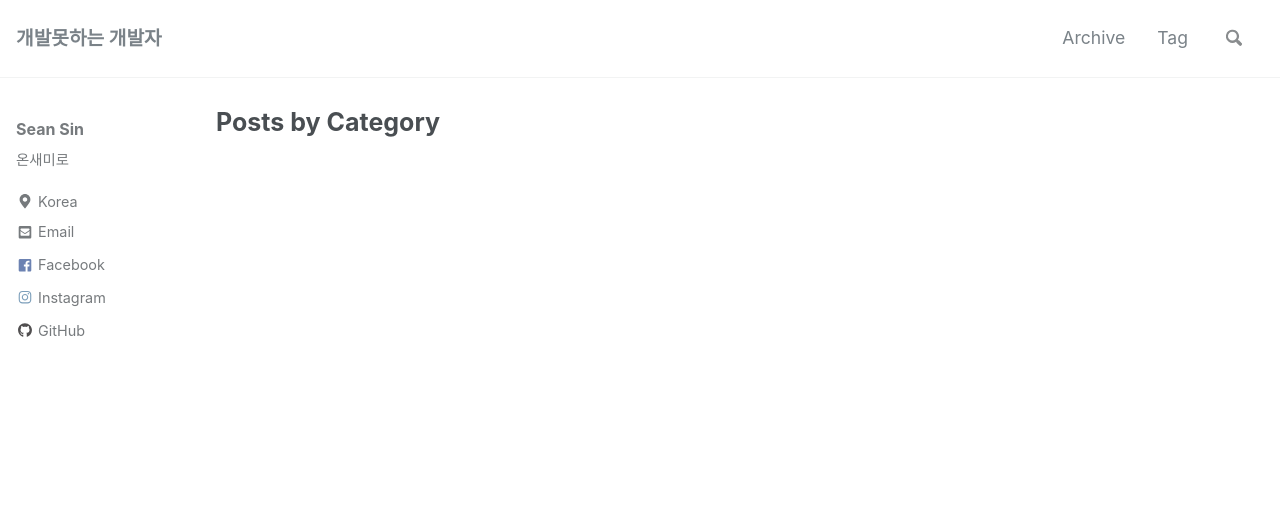
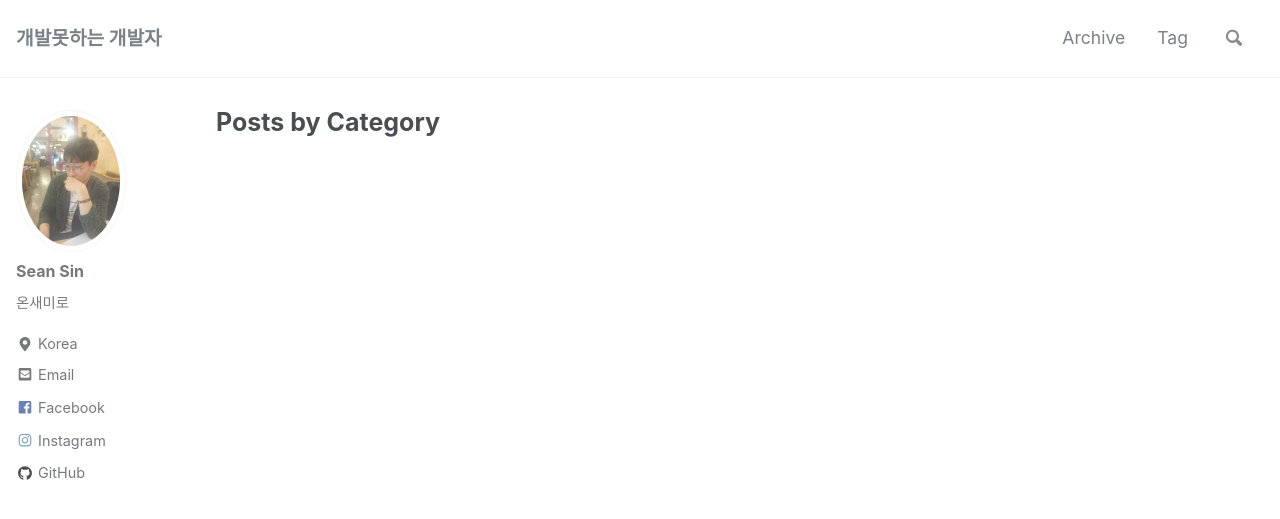
Before and after one commit to dailyworker/dailyworker.github.io, a Jekyll site: the page built from _pages/category-archive.html, in a window 1280 px wide and 900 px high. Shown: the top 519 px of the window. Built offline with Jekyll 4.4.1, drawn with Linux system fonts in a browser that asks for light colours; nearby versions of some CDN libraries.

Commit message:
profile update

```diff
--- a/_config.yml
+++ b/_config.yml
@@ -99,7 +99,7 @@ analytics:
 # Site Author
 author:
   name             : "Sean Sin"
-  avatar           : # path of avatar image, e.g. "/assets/images/bio-photo.jpg"
+  avatar           : "/assets/images/profile.jpeg" # path of avatar image, e.g. "/assets/images/bio-photo.jpg"
   bio              : "온새미로"
   location         : "Korea"
   email            : "Workingssu@gmail.com"
```
Also changed, not shown: assets/images/profile.jpeg (added), assets/images/profile.png (deleted), assets/images/teaser.png (deleted).
